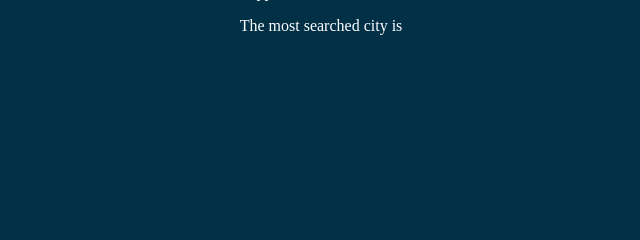
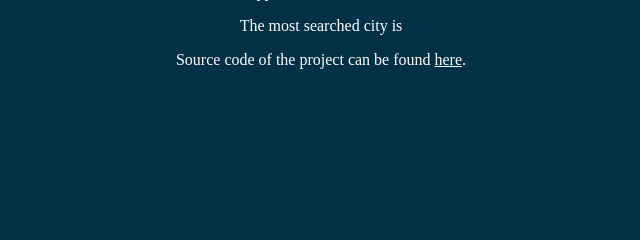
Before and after one commit to ht-pham/weather-app, a Flask app: template templates/index.html in a window 1280 px wide. Shown: the part 134-374 px from the top of the page, without its empty margins (319-959 px from the left). Run offline with Flask 2, Linux system fonts and the light colour scheme; the template is opened without the code that fills it, so the values that code supplies are empty.

Commit message:
Included the source code in main page for grading.

```diff
--- a/templates/index.html
+++ b/templates/index.html
@@ -24,4 +24,10 @@
         <p>The app has been visited {{ visitor_count }} times.</p>
         <p>The most searched city is {{ city }}</p>
     </div>
+
+    <div>
+        <p>Source code of the project can be found
+            <a href="https://github.com/ht-pham/weather-app" target="_blank" style="color: white;">here</a>.
+        </p>
+    </div>
 </body>
```
Also changed, not shown: 1 other file.
